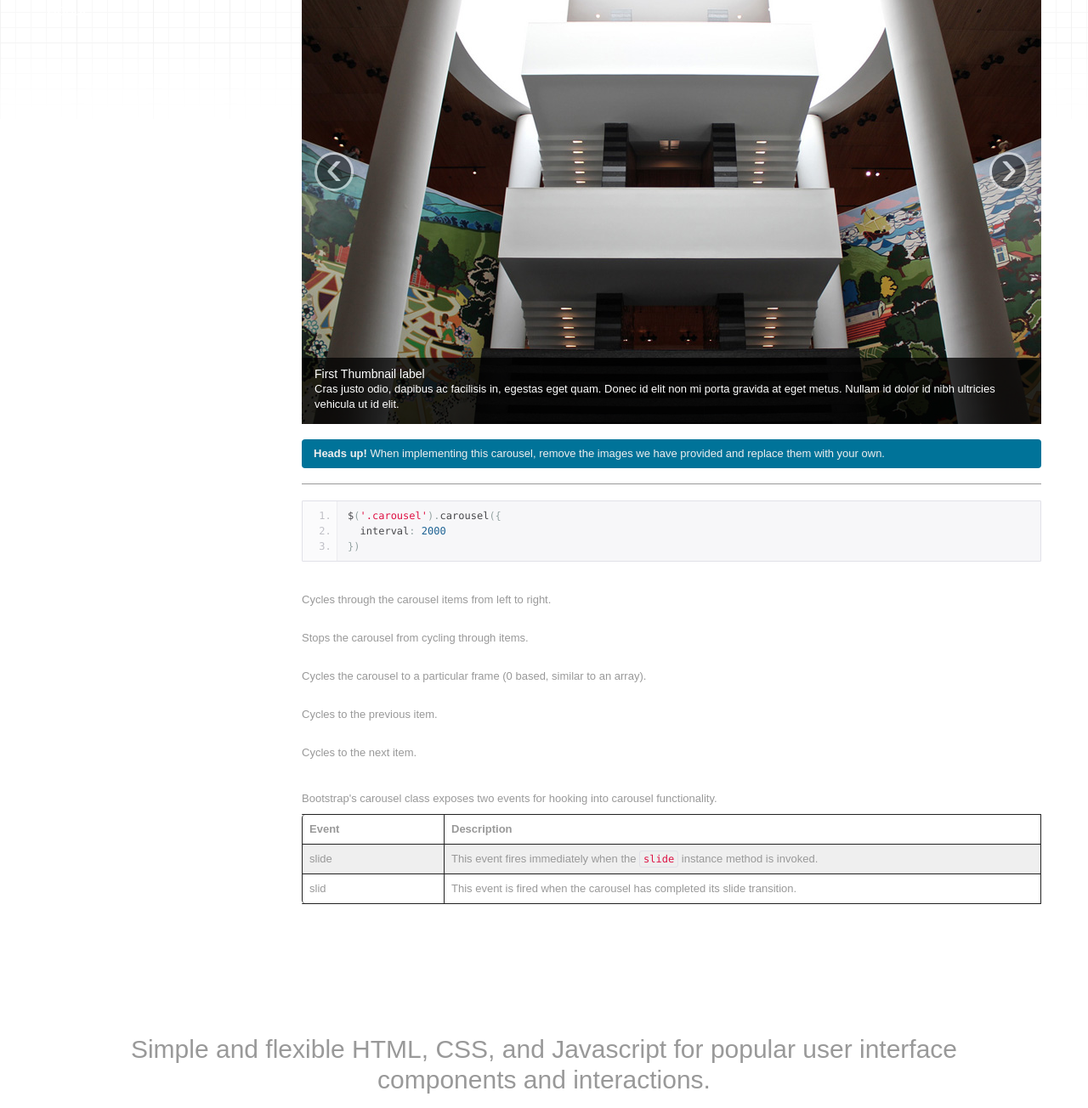
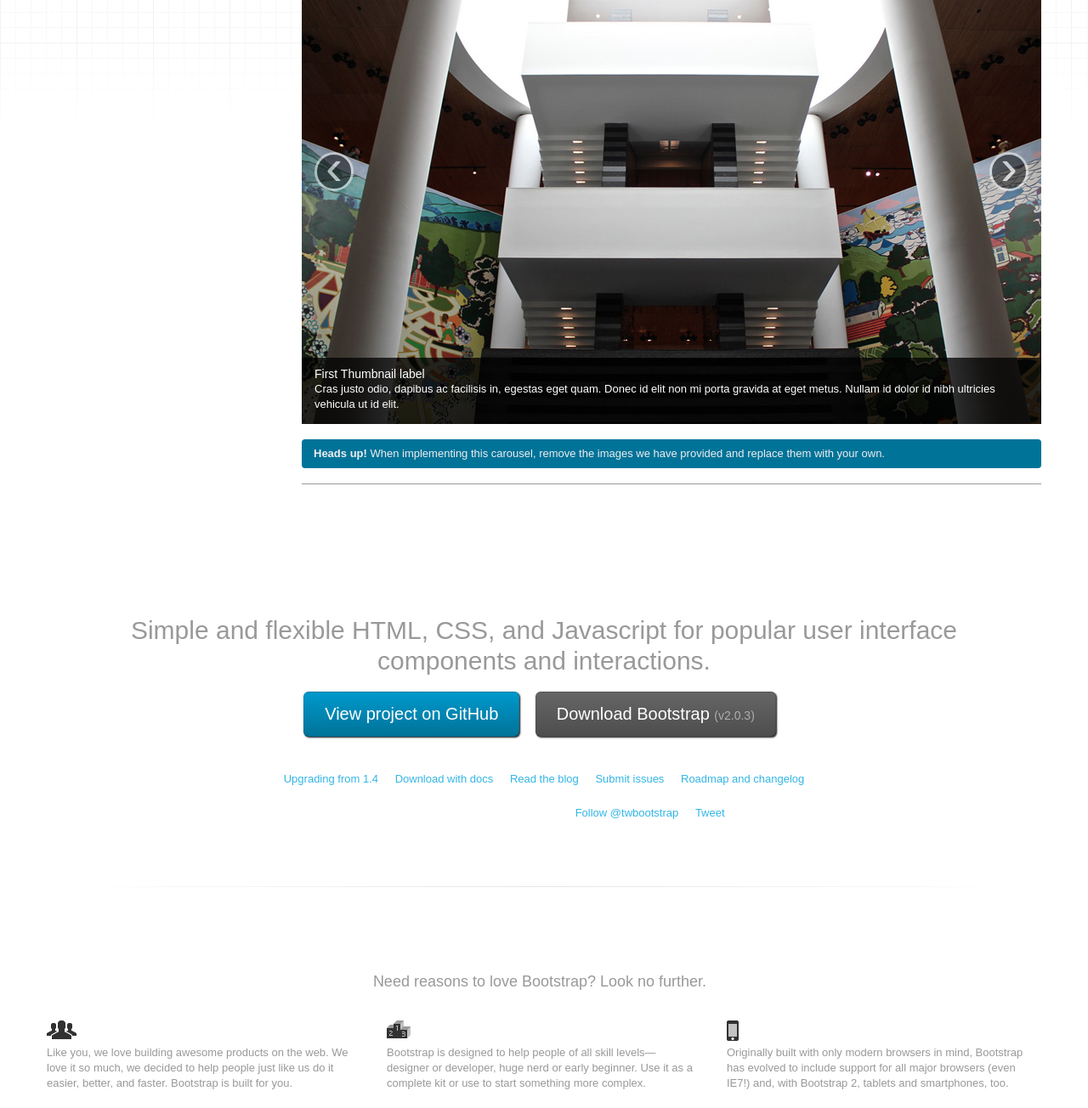
Before and after one commit to lovellfelix/labs.lovellfelix.com, a PHP site: page / in a window 1280 px wide. Shown: the part 206-1510 px from the top of the page at 85% size. Run offline with PHP 8.4, Linux system fonts and the light colour scheme; some libraries are stand-ins or nearby versions; some web fonts are replaced; grey boxes are pictures that could not be loaded.

```diff
--- a/index.php
+++ b/index.php
@@ -121,41 +121,7 @@
           </div>
           <hr>
 
-<pre class="prettyprint linenums">
-$('.carousel').carousel({
-  interval: 2000
-})
-</pre>
-          <h4>.carousel('cycle')</h4>
-          <p>Cycles through the carousel items from left to right.</p>
-          <h4>.carousel('pause')</h4>
-          <p>Stops the carousel from cycling through items.</p>
-          <h4>.carousel(number)</h4>
-          <p>Cycles the carousel to a particular frame (0 based, similar to an array).</p>
-          <h4>.carousel('prev')</h4>
-          <p>Cycles to the previous item.</p>
-          <h4>.carousel('next')</h4>
-          <p>Cycles to the next item.</p>
-          <h3>Events</h3>
-          <p>Bootstrap's carousel class exposes two events for hooking into carousel functionality.</p>
-          <table class="table table-bordered table-striped">
-            <thead>
-             <tr>
-               <th style="width: 150px;">Event</th>
-               <th>Description</th>
-             </tr>
-            </thead>
-            <tbody>
-             <tr>
-               <td>slide</td>
-               <td>This event fires immediately when the <code>slide</code> instance method is invoked.</td>
-             </tr>
-             <tr>
-               <td>slid</td>
-               <td>This event is fired when the carousel has completed its slide transition.</td>
-             </tr>
-            </tbody>
-          </table>
+
         </div>
       </div>
     </section>
```
